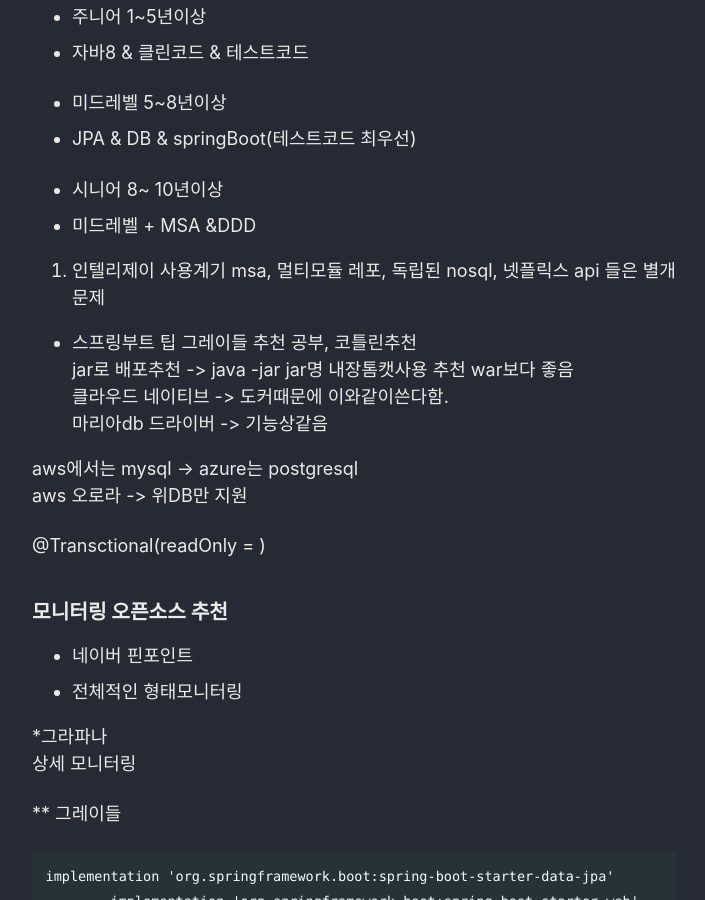
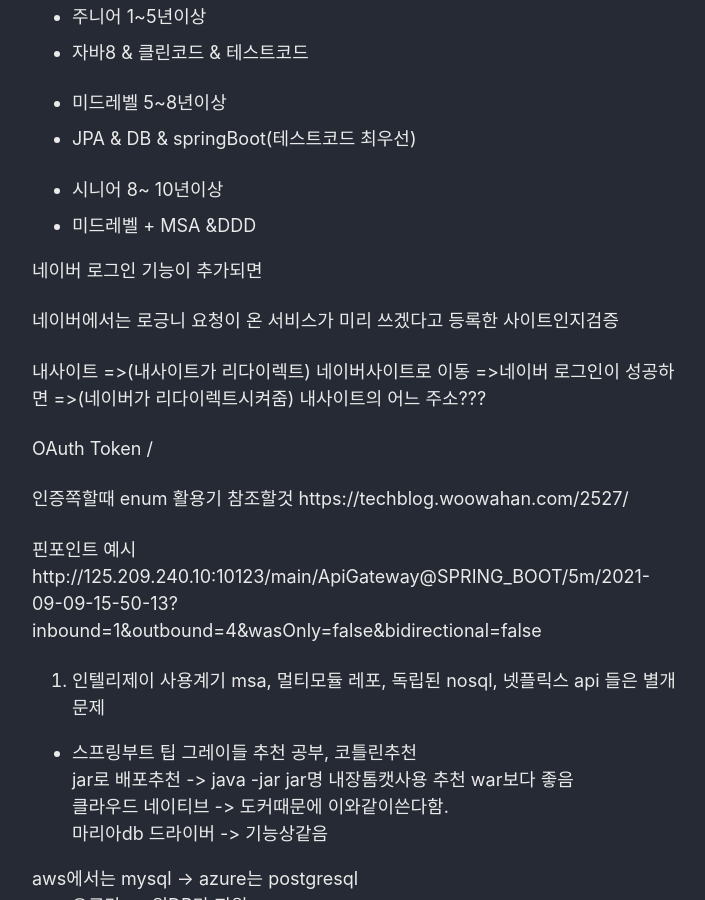
Before and after one commit to ldk-hub/ldk-hub.github.io, a Jekyll site: the page built from _posts/2021-07-12-company_study.md, in a window 1280 px wide and 900 px high, scrolled down 1281 px. Shown: the whole window, without its empty margins (286-991 px from the left). Built offline with Jekyll 4.4.1, drawn with Linux system fonts in a browser that asks for light colours; cached includes are drawn as plain includes; nearby versions of some CDN libraries; a script that is not in the unit is left out; comment, search, counter and statistics services are not loaded.

Commit message:
Update 2021-07-12-company_study.md

```diff
--- a/_posts/2021-07-12-company_study.md
+++ b/_posts/2021-07-12-company_study.md
@@ -63,6 +63,27 @@ https://www.youtube.com/watch?v=zMAX7g6rO_Y
 
  - 시니어 8~ 10년이상
  - 미드레벨 + MSA &DDD
+
+
+
+네이버 로그인 기능이 추가되면
+
+네이버에서는 로긍니 요청이 온 서비스가 미리 쓰겠다고 등록한 사이트인지검증
+
+
+내사이트
+=>(내사이트가 리다이렉트) 네이버사이트로 이동
+=>네이버 로그인이 성공하면
+=>(네이버가 리다이렉트시켜줌) 내사이트의 어느 주소???
+
+OAuth Token /
+
+인증쪽할때 enum 활용기 참조할것
+https://techblog.woowahan.com/2527/
+
+핀포인트 예시
+http://125.209.240.10:10123/main/ApiGateway@SPRING_BOOT/5m/2021-09-09-15-50-13?inbound=1&outbound=4&wasOnly=false&bidirectional=false
+
 
 
 1. 인텔리제이 사용계기
```
